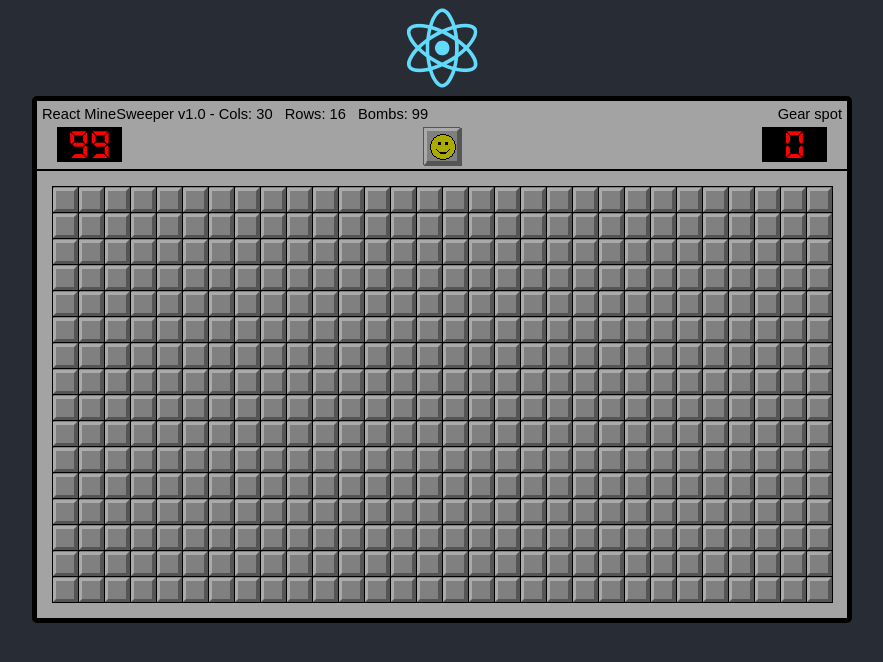
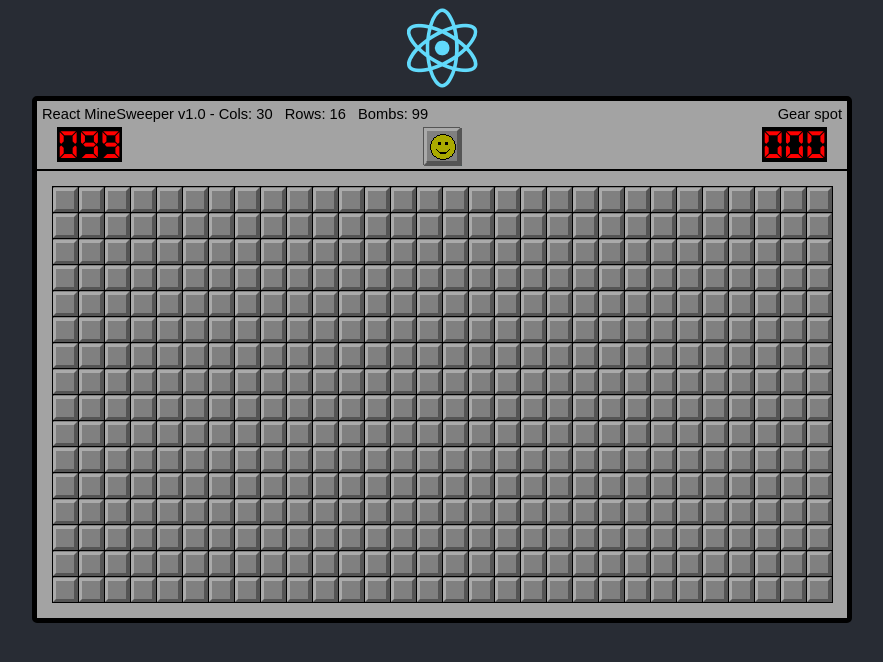
Before and after one commit to jeanfgagnon/react-mine-sweeper, a React (Create React App) app: page / in a window 1280 px wide. Shown: the top 662 px of the page, without its empty margins (198-1081 px from the left). Built offline with nearby package versions, Linux system fonts and the light colour scheme.

Commit message:
Before implementing the restart button

```diff
--- a/src/Components/GameBoard.tsx
+++ b/src/Components/GameBoard.tsx
@@ -29,7 +29,7 @@ export default class GameBoard extends React.Component<Props, State> {
     super(props);
     this.initBoard();
     this.state = { board: this.board, running: false };
-    this.onCellClicked = this.onCellClicked.bind(this);
+    //this.onCellClicked = this.onCellClicked.bind(this);
   }
 
   render() {
@@ -66,6 +66,8 @@ export default class GameBoard extends React.Component<Props, State> {
       this.props.OnFirstClick();
       this.bombSetup(index);
     }
+
+    if (!this.board[index].IsRedFlagVisible) {
       if (this.board[index].IsBomb) {
         // boom
         console.log('boom!');
@@ -87,7 +89,7 @@ export default class GameBoard extends React.Component<Props, State> {
         //this.forceUpdate();
         this.setState({ board: this.board });
       }
-    console.log('arrow %s', index);
+    }
   }
 
   onCellRightClicked = (e: Event, index: number) => {
@@ -322,14 +324,14 @@ export default class GameBoard extends React.Component<Props, State> {
     let rv = {};
 
     switch (nbBomb) {
-      case 1: rv = {color: 'blue'}; break;
-      case 2: rv = {color: 'green'}; break;
-      case 3: rv = {color: 'red'}; break;
-      case 4: rv = {color: 'indigo'}; break;
-      case 5: rv = {color: 'magenta'}; break;
-      case 6: rv = {color: 'maroon'}; break;
-      case 7: rv = {color: 'orangered'}; break;
-      case 8: rv = {color: 'purple'}; break;
+      case 1: rv = { color: 'blue' }; break;
+      case 2: rv = { color: 'green' }; break;
+      case 3: rv = { color: 'red' }; break;
+      case 4: rv = { color: 'indigo' }; break;
+      case 5: rv = { color: 'magenta' }; break;
+      case 6: rv = { color: 'maroon' }; break;
+      case 7: rv = { color: 'orangered' }; break;
+      case 8: rv = { color: 'purple' }; break;
     }
 
     return rv;
--- a/src/Components/GameHeader.css
+++ b/src/Components/GameHeader.css
@@ -42,7 +42,6 @@
   justify-content: center;
   margin-right: 20px;
   margin-left: 20px;
-  margin-bottom: 5px;
 }
 
 .smiley-button {
--- a/src/Components/GameHeader.tsx
+++ b/src/Components/GameHeader.tsx
@@ -46,11 +46,11 @@ export default class GameHeader extends React.Component<Props, State> {
         </div>
 
         <div className="container">
-          <div className="start-pos"><div className="digit-box">{this.props.gameOption.NbBomb - this.props.flagCount}</div></div>
+          <div className="start-pos"><div className="digit-box">{this.padNum(this.props.gameOption.NbBomb - this.props.flagCount)}</div></div>
           <div>
             <div className='smiley-button' onClick={this.restart}>{this.getSmileyEL()}</div>
           </div>
-          <div className="end-pos"><div className="digit-box">{this.state.elapsed}</div></div>
+          <div className="end-pos"><div className="digit-box">{this.padNum(this.state.elapsed)}</div></div>
         </div>
 
       </div>
@@ -70,9 +70,12 @@ export default class GameHeader extends React.Component<Props, State> {
   }
 
   // event handlers
+
+  // Start another game (and possibly abort current one)
   private restart(): void {
-    // calme le render
+    clearInterval(this.timerHandler);
   }
+
   // helpers
 
   // private code
@@ -109,4 +112,19 @@ export default class GameHeader extends React.Component<Props, State> {
     }
   }
 
+  private padNum = (num: number): string => {
+    let rv;
+    if (num < 10) {
+      rv = '00' + num.toString();
+    }
+    else if (num < 100) {
+      rv = '0' + num.toString();
+    }
+    else {
+      rv = num.toString();
+    }
+
+    return rv;
+  }
+
 } // component
```
Lines whose indentation alone changed are shown as unchanged.
